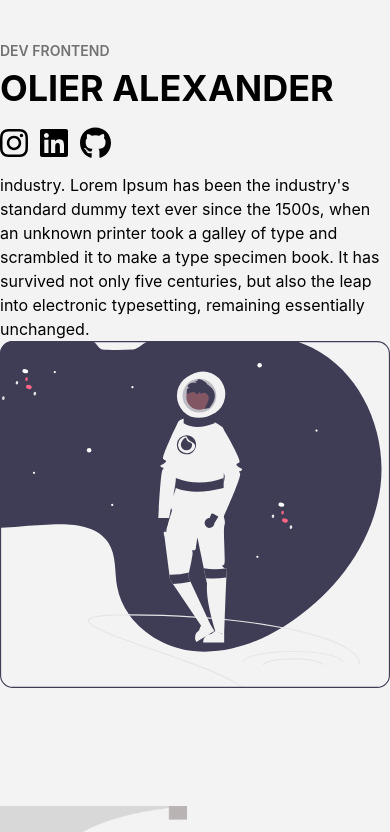
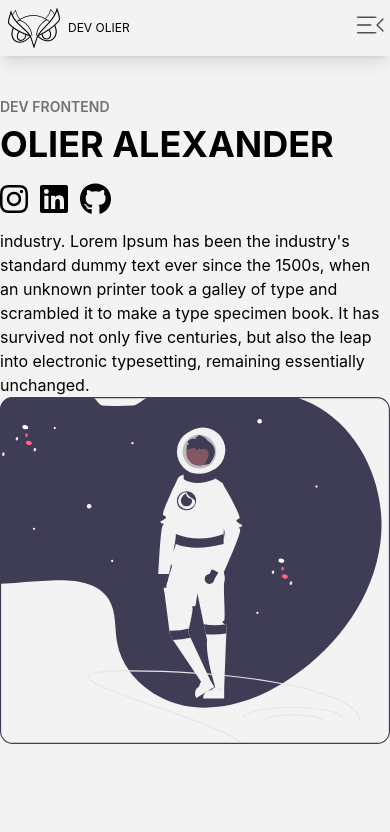
Before and after one commit to Alexander-Olier/Portafolio_personal, a React (Create React App) app: page / in a window 390 px wide. Shown: the top 832 px of the page. Built offline with nearby package versions, Linux system fonts and the light colour scheme.

Commit message:
nav-responsive: listo

```diff
--- a/src/App.js
+++ b/src/App.js
@@ -8,14 +8,16 @@ import Portafolio from "./components/Portafolio";
 
 function App() {
   return (
-    <div className="container m-10 lg:container mx-auto">
+    <>
       <Header />
+      <div className="container m-10 mt-0 lg:container mx-auto">
         <Home />
         <About />
         <Portafolio />
         <Contact />
         <Footer />
       </div>
+    </>
   );
 }
 
--- a/src/components/Header.jsx
+++ b/src/components/Header.jsx
@@ -1,14 +1,16 @@
-import React from "react";
+import React, { useState } from "react";
 
 export default function Header() {
+  const [active, setActive] = useState(false);
+  console.log(active);
   return (
     <div>
-      <header className="hidden lg:inline-flex w-full mb-10">
+      <header className="flex lg:inline-flex w-full fixed bg-[#F3F3F3] z-10 shadow-lg shadow-cyan-500/50">
         <div className="flex items-center">
-          <img src="./img/logo.png" className="m-2" alt="logo buho"/>
-          <h4 className="text-lg uppercase">dev olier</h4>
+          <img src="./img/logo.png" className="m-2" alt="logo buho" />
+          <h4 className="text-xs lg:text-lg uppercase">dev olier</h4>
         </div>
-        <ul className="flex ml-auto items-center space-x-6 uppercase">
+        <ul className="hidden lg:flex ml-auto items-center space-x-6 uppercase">
           <li>
             <a href="/" className="border-2 border-black p-2">
               Inicio
@@ -30,7 +32,39 @@ export default function Header() {
             </a>
           </li>
         </ul>
+        <div className="my-auto ml-auto lg:hidden">
+          <button onClick={() => setActive(!active)}>
+            <img
+              src={!active ? "./img/menu_open.png" : "./img/close.png"}
+              alt="icono_menu"
+              width="40px"
+              height="40px"
+            />
+          </button>
+        </div>
       </header>
+      <ul className={active ? "absolute h-full w-4/5 bg-slate-100 z-10 mt-24 uppercase text-center right-0 lg:hidden" : "hidden"} style={{background:"#F3F3F3"}}>
+        <li>
+          <a href="/" className="text-base">
+            Inicio
+          </a>
+        </li>
+        <li>
+          <a href="/" className="text-base">
+            About us
+          </a>
+        </li>
+        <li>
+          <a href="/" className="text-base">
+            Portafolio
+          </a>
+        </li>
+        <li>
+          <a href="/" className="text-base">
+            Contact
+          </a>
+        </li>
+      </ul>
     </div>
   );
 }
--- a/src/components/Home.jsx
+++ b/src/components/Home.jsx
@@ -9,7 +9,7 @@ import React from "react";
 
 export default function Home() {
   return (
-    <div className="grid grid-cols-1 space-x-0 lg:flex h-full justify-center items-center">
+    <div className="grid grid-cols-1 space-x-0 lg:flex h-full justify-center items-center pt-24">
       <div className="w-full lg:w-7/12 ">
         <h2 className="text-tiny uppercase lg:uppercase text-lg text-regal-gris font-semibold ">
           dev frontend
```
Also changed, not shown: public/img/close.png (added), public/img/menu_open.png (added). Lines whose indentation alone changed are shown as unchanged.
